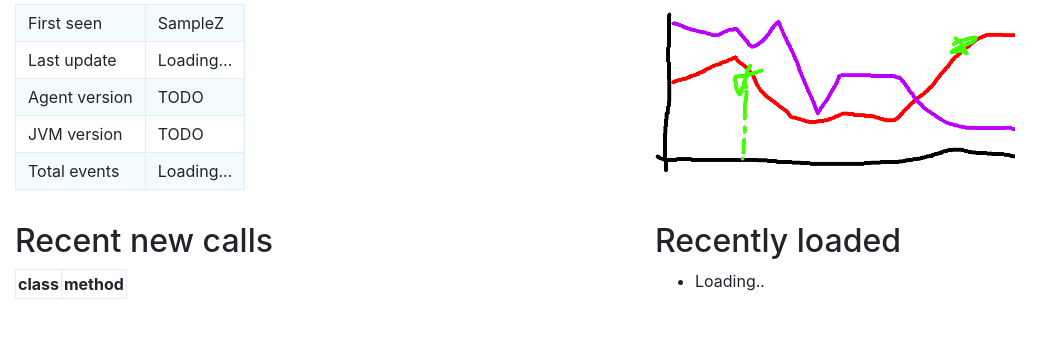
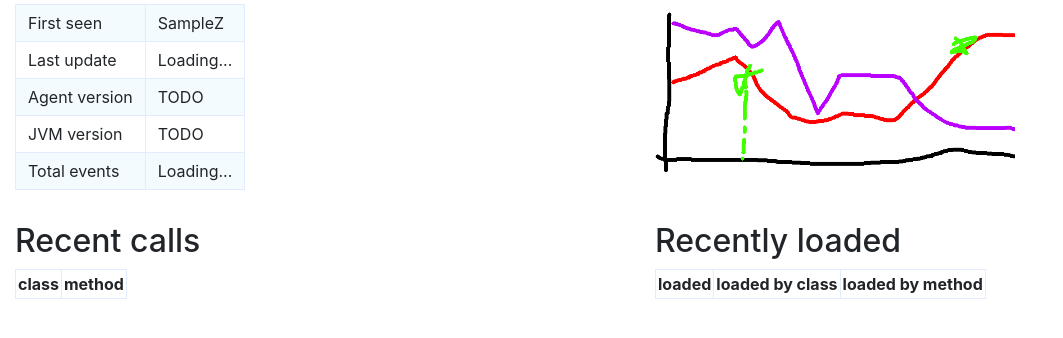
Before and after one commit to snyk/java-runtime-agent, a Flask app: template flask-rec/templates/view.html in a window 1280 px wide. Shown: the part 162-500 px from the top of the page, without its empty margins (0-1063 px from the left). Run offline with Flask 2, Linux system fonts and the light colour scheme; the template is opened without the code that fills it: most values are stand-ins (such as "Sample title", 1, 10 or a date in 2020); lists and menus that the app fills with data are empty; some libraries are stand-ins or nearby versions.

Commit message:
also fill the loaded table

```diff
--- a/flask-rec/static/view.js
+++ b/flask-rec/static/view.js
@@ -8,6 +8,14 @@ $(function() {
 function update() {
     let vm = $('#vm').val();
     $.get('/view/' + vm + '/data', function(data) { apply_data(vm, data); });
+}
+
+function process_name(part) {
+    return part
+        .replace(/&/g, '&amp;')
+        .replace(/[.$A-Z]/g, '&#8203;$&')
+        .replace(/</g, '&lt;')
+        .replace(/>/g, '&gt;');
 }
 
 function apply_data(vm, data) {
@@ -21,9 +29,23 @@ function apply_data(vm, data) {
         var tr = $('<tr>');
 
         for (var part of parts) {
-            tr.append($('<td>').html(part.replace(/[.$A-Z]/g, '&#8203;$&').replace(/</g, '&lt;')));
+            tr.append($('<td>').html(process_name(part)));
         }
 
         recent_called.append(tr);
     }
+
+    var recent_called = $('#recent-loaded');
+    recent_called.empty();
+    for (var line of data.newest_dynamic_loads) {
+        var parts = line.split(':', 6);
+
+        var tr = $('<tr>');
+
+        tr.append($('<td>').html(process_name(parts[5])));
+        tr.append($('<td>').html(process_name(parts[0])));
+        tr.append($('<td>').html(process_name(parts[1])));
+
+        recent_called.append(tr);
+    }
 }
--- a/flask-rec/templates/view.html
+++ b/flask-rec/templates/view.html
@@ -65,8 +65,8 @@
         </div>
     </div>
     <div class="row">
-        <div class="col-6">
-            <h2>Recent new calls</h2>
+        <div class="col-lg-6">
+            <h2>Recent calls</h2>
             <table class="narrow">
                 <tr>
                     <th>class</th>
@@ -75,11 +75,16 @@
                 <tbody id="recent-called"></tbody>
             </table>
         </div>
-        <div class="col-6">
+        <div class="col-lg-6">
             <h2>Recently loaded</h2>
-            <ul id="recent-loaded">
-                <li>Loading..</li>
-            </ul>
+            <table class="narrow">
+                <tr>
+                    <th>loaded</th>
+                    <th>loaded by class</th>
+                    <th>loaded by method</th>
+                </tr>
+                <tbody id="recent-loaded"></tbody>
+            </table>
         </div>
     </div>
     <input type="hidden" name="vm" id="vm" value="{{ vm }}"/>
```
